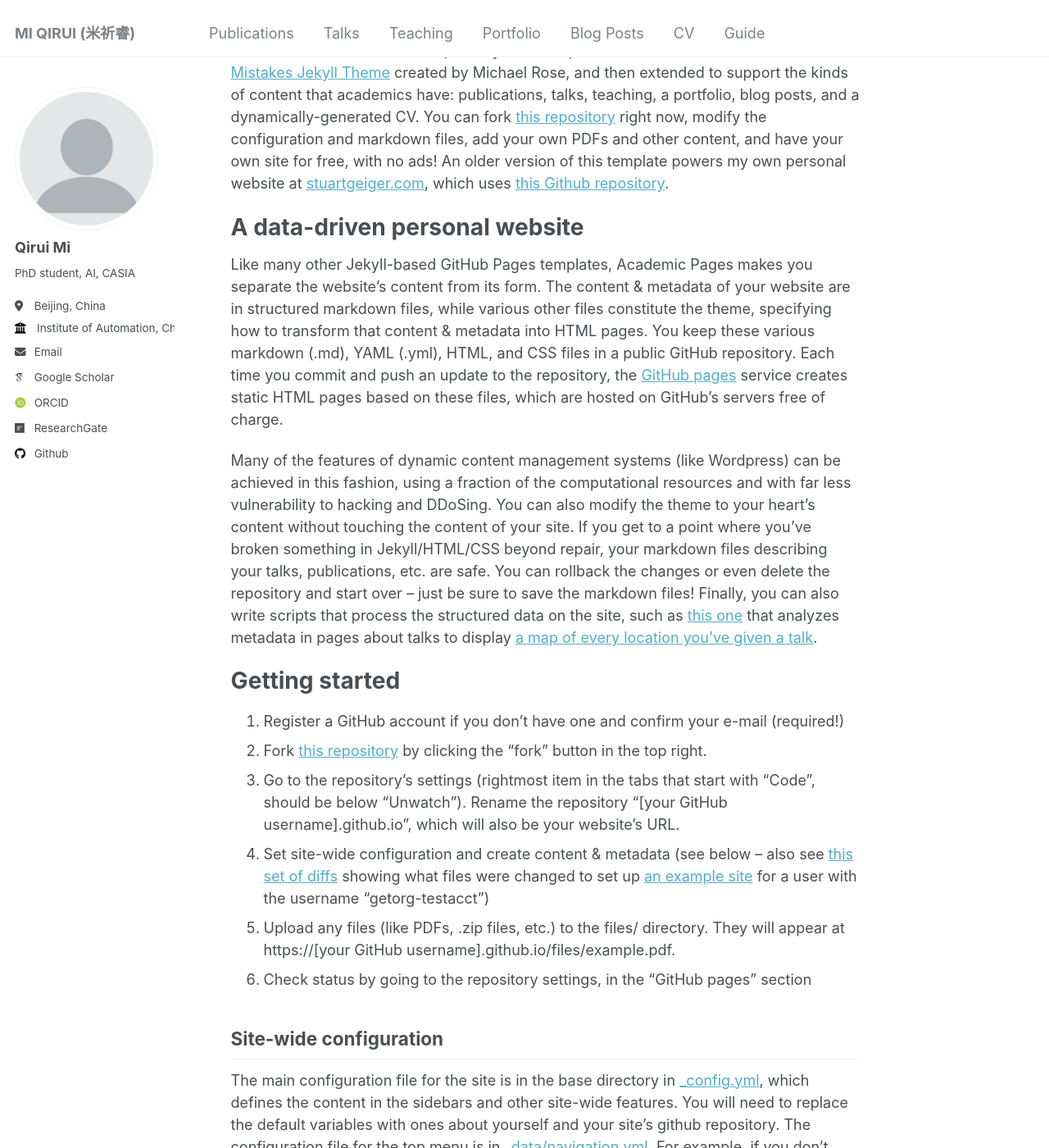
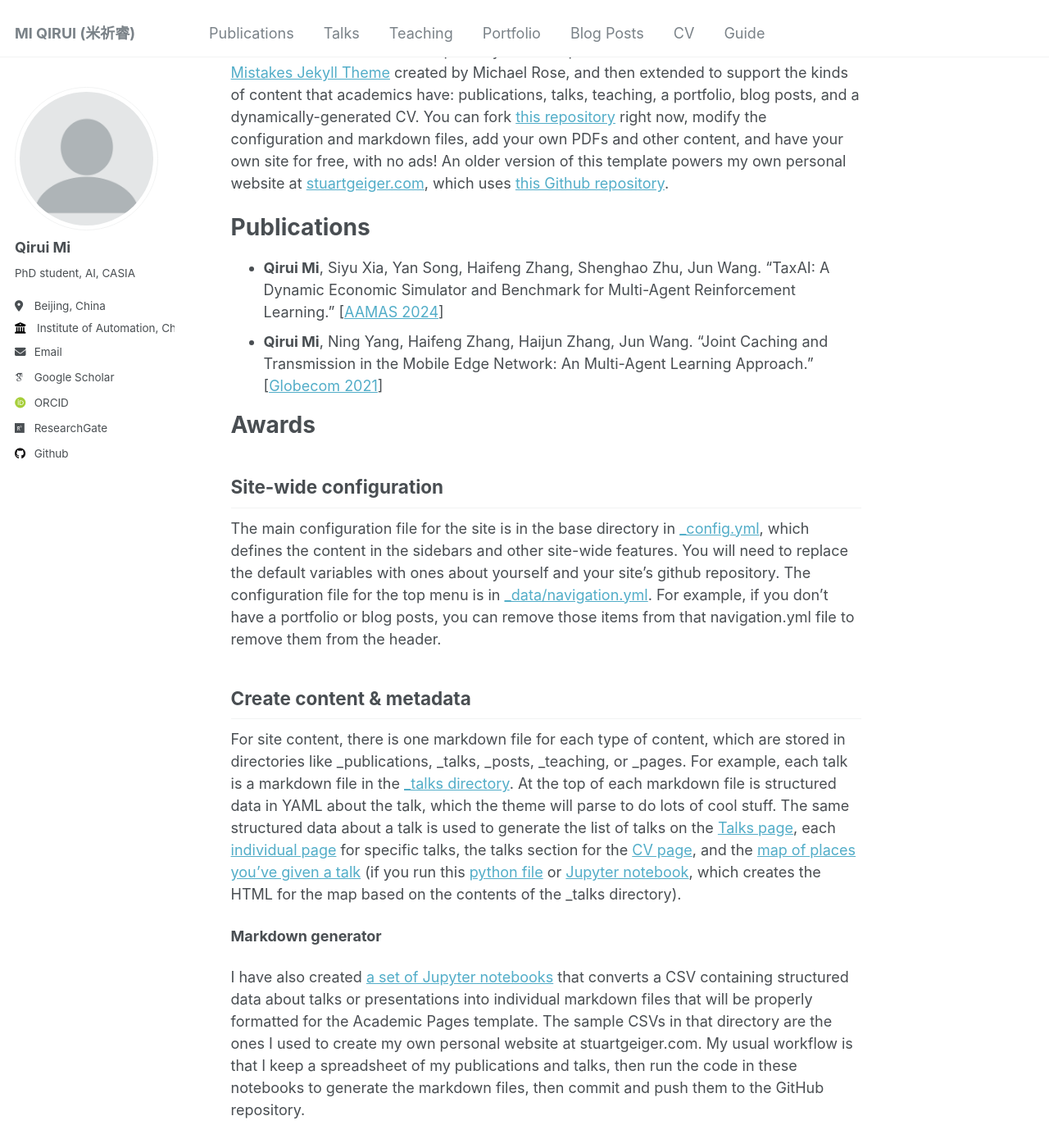
Before and after one commit to Miracle1207/Miracle1207.github.io, a Jekyll site: the page built from _pages/about.md, in a window 1280 px wide and 1400 px high, scrolled down 209 px. Shown: the whole window at 82% size. Built offline with Jekyll 4.4.1, drawn with Linux system fonts in a browser that asks for light colours; some web fonts are replaced.

Commit message:
update publications

```diff
--- a/_pages/about.md
+++ b/_pages/about.md
@@ -9,20 +9,14 @@ redirect_from:
 
 This is the front page of a website that is powered by the [Academic Pages template](https://github.com/academicpages/academicpages.github.io) and hosted on GitHub pages. [GitHub pages](https://pages.github.com) is a free service in which websites are built and hosted from code and data stored in a GitHub repository, automatically updating when a new commit is made to the respository. This template was forked from the [Minimal Mistakes Jekyll Theme](https://mmistakes.github.io/minimal-mistakes/) created by Michael Rose, and then extended to support the kinds of content that academics have: publications, talks, teaching, a portfolio, blog posts, and a dynamically-generated CV. You can fork [this repository](https://github.com/academicpages/academicpages.github.io) right now, modify the configuration and markdown files, add your own PDFs and other content, and have your own site for free, with no ads! An older version of this template powers my own personal website at [stuartgeiger.com](http://stuartgeiger.com), which uses [this Github repository](https://github.com/staeiou/staeiou.github.io).
 
-A data-driven personal website
+# Publications
+
+- **Qirui Mi**, Siyu Xia, Yan Song, Haifeng Zhang, Shenghao Zhu, Jun Wang. “TaxAI: A Dynamic Economic Simulator and Benchmark for Multi-Agent Reinforcement Learning.” [[AAMAS 2024](https://arxiv.org/abs/2309.16307)]
+- **Qirui Mi**, Ning Yang, Haifeng Zhang, Haijun Zhang, Jun Wang. “Joint Caching and Transmission in the Mobile Edge Network: An Multi-Agent Learning Approach.” [[Globecom 2021](https://ieeexplore.ieee.org/document/9685590)]
+
+Awards
 ======
-Like many other Jekyll-based GitHub Pages templates, Academic Pages makes you separate the website's content from its form. The content & metadata of your website are in structured markdown files, while various other files constitute the theme, specifying how to transform that content & metadata into HTML pages. You keep these various markdown (.md), YAML (.yml), HTML, and CSS files in a public GitHub repository. Each time you commit and push an update to the repository, the [GitHub pages](https://pages.github.com/) service creates static HTML pages based on these files, which are hosted on GitHub's servers free of charge.
 
-Many of the features of dynamic content management systems (like Wordpress) can be achieved in this fashion, using a fraction of the computational resources and with far less vulnerability to hacking and DDoSing. You can also modify the theme to your heart's content without touching the content of your site. If you get to a point where you've broken something in Jekyll/HTML/CSS beyond repair, your markdown files describing your talks, publications, etc. are safe. You can rollback the changes or even delete the repository and start over -- just be sure to save the markdown files! Finally, you can also write scripts that process the structured data on the site, such as [this one](https://github.com/academicpages/academicpages.github.io/blob/master/talkmap.ipynb) that analyzes metadata in pages about talks to display [a map of every location you've given a talk](https://academicpages.github.io/talkmap.html).
-
-Getting started
-======
-1. Register a GitHub account if you don't have one and confirm your e-mail (required!)
-1. Fork [this repository](https://github.com/academicpages/academicpages.github.io) by clicking the "fork" button in the top right.
-1. Go to the repository's settings (rightmost item in the tabs that start with "Code", should be below "Unwatch"). Rename the repository "[your GitHub username].github.io", which will also be your website's URL.
-1. Set site-wide configuration and create content & metadata (see below -- also see [this set of diffs](http://archive.is/3TPas) showing what files were changed to set up [an example site](https://getorg-testacct.github.io) for a user with the username "getorg-testacct")
-1. Upload any files (like PDFs, .zip files, etc.) to the files/ directory. They will appear at https://[your GitHub username].github.io/files/example.pdf.
-1. Check status by going to the repository settings, in the "GitHub pages" section
 
 Site-wide configuration
 ------
```
Also changed, not shown: 1 other file.
